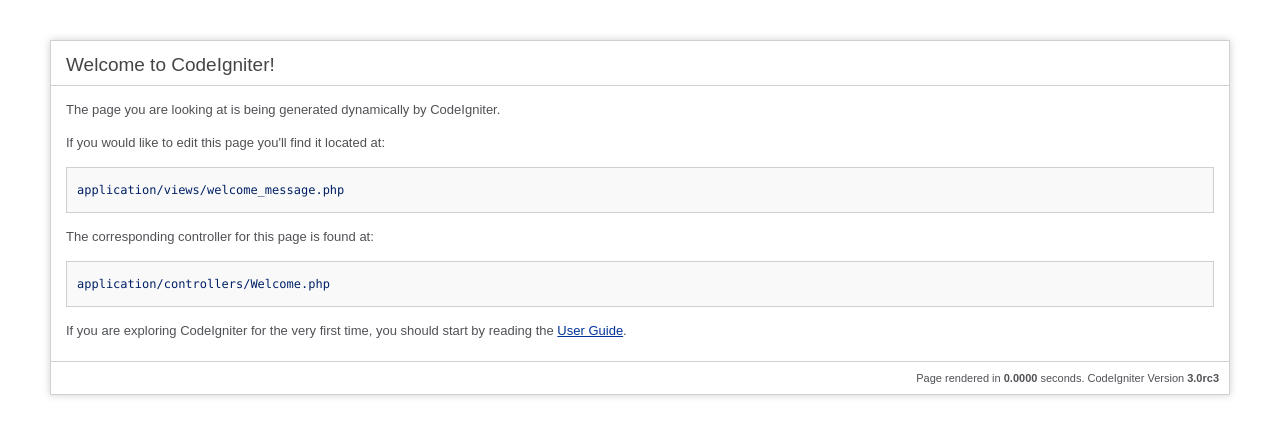
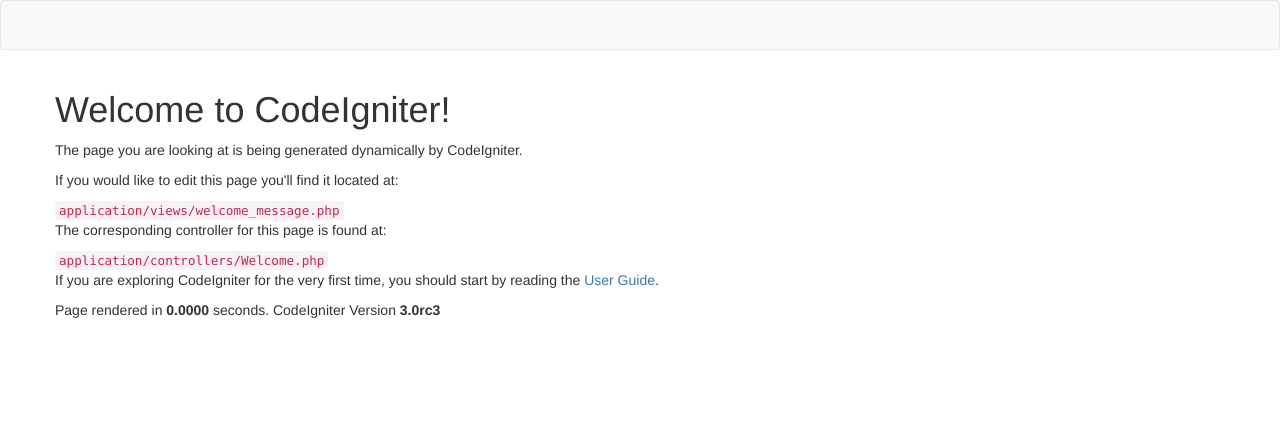
Before and after one commit to IITB-P13098/Kins, a CodeIgniter app: page /database/ in a window 1280 px wide. Shown: the top 437 px of the page. Run offline with CodeIgniter, Linux system fonts and the light colour scheme.

Commit message:
Views: Base and header

```diff
--- a/application/controllers/welcome.php
+++ b/application/controllers/welcome.php
@@ -7,10 +7,10 @@
    * Index Page for this controller.
    *
    * Maps to the following URL
-	 * 		http://example.com/index.php/welcome
-	 *	- or -
-	 * 		http://example.com/index.php/welcome/index
-	 *	- or -
+   *    http://example.com/index.php/welcome
+   *  - or -
+   *    http://example.com/index.php/welcome/index
+   *  - or -
    * Since this controller is set as the default controller in
    * config/routes.php, it's displayed at http://example.com/
    *
@@ -20,6 +20,7 @@
    */
   public function index()
   {
-		$this->load->view('welcome_message');
+    $data['main_content'] = $this->load->view('welcome_message', NULL, TRUE);
+    $this->load->view('base', $data);
   }
 }
--- /dev/null
+++ b/application/views/base.php
@@ -0,0 +1,26 @@
+<?php
+defined('BASEPATH') OR exit('No direct script access allowed');
+?><!DOCTYPE html>
+<!--
+Page rendered in {elapsed_time} seconds, {memory_usage} size.
+<?php echo  (ENVIRONMENT === 'development') ?  'CodeIgniter Version ' . CI_VERSION . '' : ''; ?>.
+-->
+<html lang="en">
+  <head>
+    <meta charset="utf-8">
+    <title>Welcome to CodeIgniter</title>
+
+    <link rel="stylesheet" href="https://maxcdn.bootstrapcdn.com/bootstrap/3.3.2/css/bootstrap.min.css">
+    <script src="https://maxcdn.bootstrapcdn.com/bootstrap/3.3.2/js/bootstrap.min.js"></script>
+  </head>
+  <body>
+    <?php $this->load->view('header'); ?>
+    <section class="main">
+      <div class="container">
+        <div class="row">
+          <?php echo $main_content; ?>
+        </div>
+      </div>
+    </section>
+  </body>
+</html>
--- /dev/null
+++ b/application/views/header.php
@@ -0,0 +1,7 @@
+<header>
+  <nav class="navbar navbar-default" role="navigation"> <!-- navbar-fixed-top -->
+    <div class="container">
+
+    </div>
+  </nav>
+</header>
--- a/application/views/welcome_message.php
+++ b/application/views/welcome_message.php
@@ -1,73 +1,6 @@
 <?php
 defined('BASEPATH') OR exit('No direct script access allowed');
-?><!DOCTYPE html>
-<html lang="en">
-<head>
-	<meta charset="utf-8">
-	<title>Welcome to CodeIgniter</title>
-
-	<style type="text/css">
-
-	::selection { background-color: #E13300; color: white; }
-	::-moz-selection { background-color: #E13300; color: white; }
-
-	body {
-		background-color: #fff;
-		margin: 40px;
-		font: 13px/20px normal Helvetica, Arial, sans-serif;
-		color: #4F5155;
-	}
-
-	a {
-		color: #003399;
-		background-color: transparent;
-		font-weight: normal;
-	}
-
-	h1 {
-		color: #444;
-		background-color: transparent;
-		border-bottom: 1px solid #D0D0D0;
-		font-size: 19px;
-		font-weight: normal;
-		margin: 0 0 14px 0;
-		padding: 14px 15px 10px 15px;
-	}
-
-	code {
-		font-family: Consolas, Monaco, Courier New, Courier, monospace;
-		font-size: 12px;
-		background-color: #f9f9f9;
-		border: 1px solid #D0D0D0;
-		color: #002166;
-		display: block;
-		margin: 14px 0 14px 0;
-		padding: 12px 10px 12px 10px;
-	}
-
-	#body {
-		margin: 0 15px 0 15px;
-	}
-
-	p.footer {
-		text-align: right;
-		font-size: 11px;
-		border-top: 1px solid #D0D0D0;
-		line-height: 32px;
-		padding: 0 10px 0 10px;
-		margin: 20px 0 0 0;
-	}
-
-	#container {
-		margin: 10px;
-		border: 1px solid #D0D0D0;
-		box-shadow: 0 0 8px #D0D0D0;
-	}
-	</style>
-</head>
-<body>
-
-<div id="container">
+?>
 <h1>Welcome to CodeIgniter!</h1>
 
 <div id="body">
@@ -83,7 +16,3 @@
 </div>
 
 <p class="footer">Page rendered in <strong>{elapsed_time}</strong> seconds. <?php echo  (ENVIRONMENT === 'development') ?  'CodeIgniter Version <strong>' . CI_VERSION . '</strong>' : '' ?></p>
-</div>
-
-</body>
-</html>
```
Lines whose indentation alone changed are shown as unchanged.
